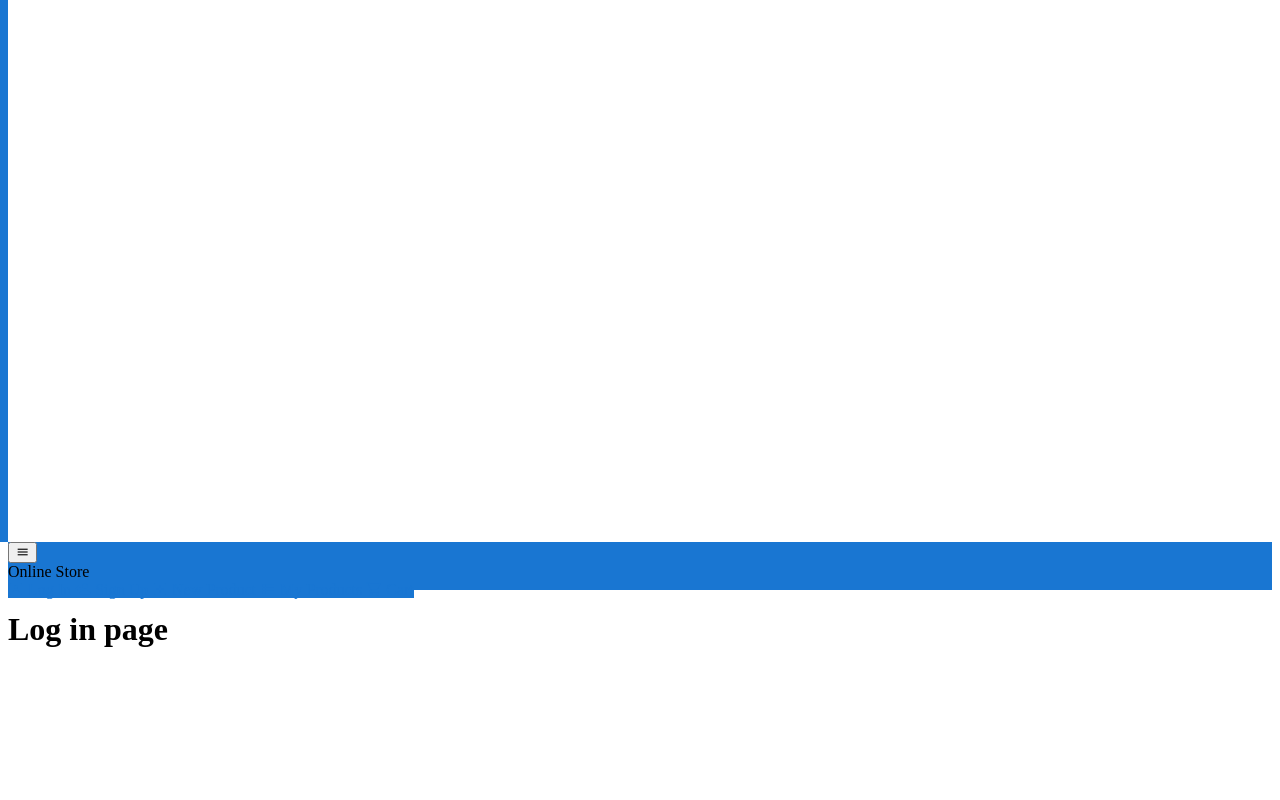
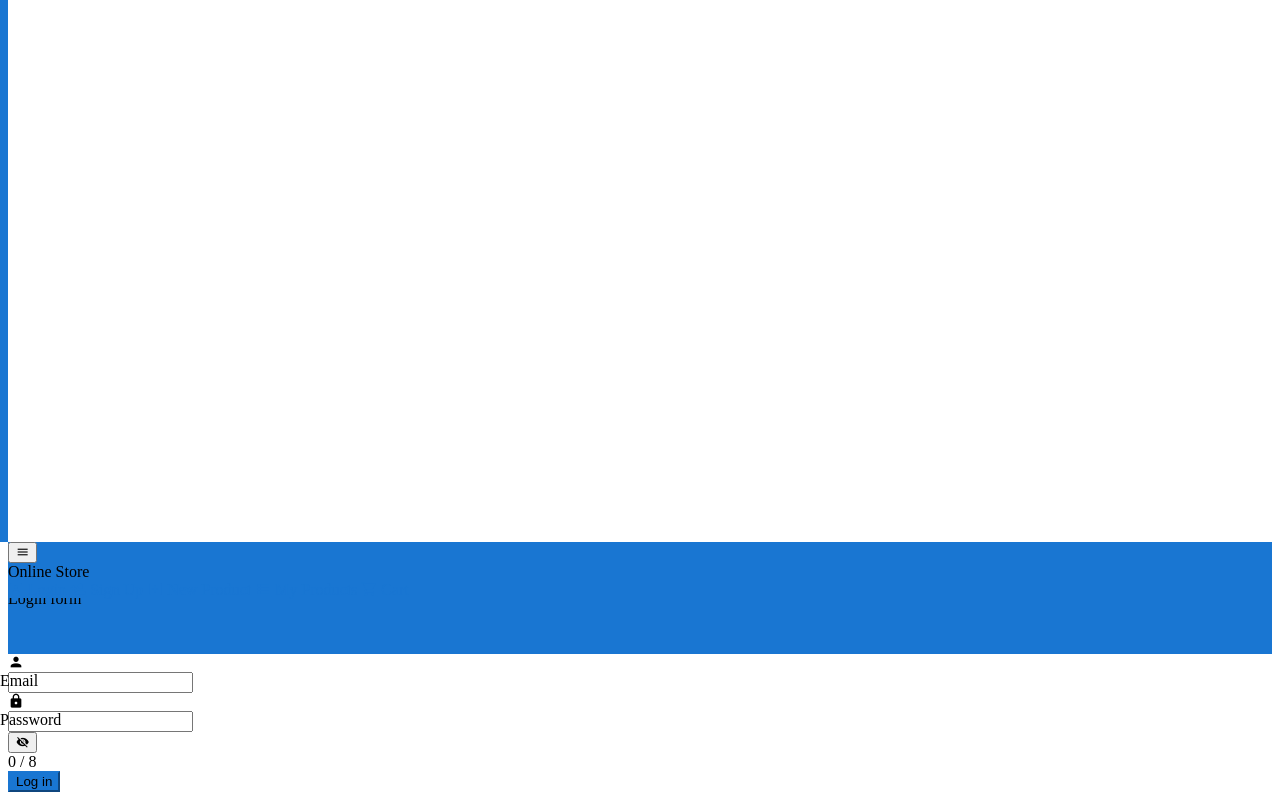
Before and after one commit to ledthh/online-store, a Vue app: page /login in a window 1280 px wide. Shown: the part 266-1066 px from the top of the page. Before the commit the page ends 936 px from the top, so only its background shows below. Built offline with nearby package versions, Linux system fonts and the light colour scheme.

Commit message:
Updated login page

```diff
--- a/src/components/NavBar.vue
+++ b/src/components/NavBar.vue
@@ -15,7 +15,7 @@
         </v-list-item-group>
       </v-list>
     </v-navigation-drawer>
-    <v-toolbar app dense dark color="primary">
+    <v-app-bar dense dark color="primary">
       <v-app-bar-nav-icon
         class="hidden-md-and-up"
         @click="sideNav = !sideNav"
@@ -34,7 +34,7 @@
           {{ link.title }}
         </v-btn>
       </v-toolbar-items>
-    </v-toolbar>
+    </v-app-bar>
   </div>
 </template>
 
@@ -44,7 +44,7 @@ export default {
     return {
       sideNav: false,
       links: [
-        { icon: "mdi-account-box", title: "Log In", url: "/login" },
+        { icon: "mdi-account-box", title: "Login", url: "/login" },
         { icon: "mdi-account-plus", title: "Sign Up", url: "/signup" },
         { icon: "mdi-plus-box", title: "New Product", url: "/new" },
         { icon: "mdi-view-list", title: "My Products", url: "/list" },
--- a/src/views/Auth/LogIn.vue
+++ b/src/views/Auth/LogIn.vue
@@ -1,8 +1,41 @@
 <template>
   <v-container>
-    <v-row>
-      <v-col cols="12">
-        <h1>Log in page</h1>
+    <v-row justify="center">
+      <v-col cols="12" sm="8" md="6">
+        <v-card elevation="12">
+          <v-toolbar color="primary" elevation="0" dark>
+            <v-toolbar-title>Login form</v-toolbar-title>
+          </v-toolbar>
+          <v-card-text>
+            <v-form ref="form" lazy-validation v-model="valid">
+              <v-text-field
+                label="Email"
+                name="email"
+                type="email"
+                prepend-icon="mdi-account"
+                v-model="email"
+                :rules="emailRules"
+              >
+              </v-text-field>
+              <v-text-field
+                label="Password"
+                name="password"
+                :type="showPass ? 'text' : 'password'"
+                counter="8"
+                prepend-icon="mdi-lock"
+                :append-icon="showPass ? 'mdi-eye' : 'mdi-eye-off'"
+                v-model="password"
+                :rules="passwordRules"
+                @click:append="showPass = !showPass"
+              >
+              </v-text-field>
+            </v-form>
+          </v-card-text>
+          <v-card-actions>
+            <v-spacer />
+            <v-btn color="primary" :disabled="!valid" @click="onSubmit">Log in</v-btn>
+          </v-card-actions>
+        </v-card>
       </v-col>
     </v-row>
   </v-container>
@@ -11,7 +44,31 @@
 <script>
 export default {
   data() {
-    return {};
+    return {
+      valid: false,
+      email: '',
+      password: '',
+      showPass: false,
+      emailRules: [
+        v => !!v || 'E-mail is required',
+        v => /.+@.+/.test(v) || 'E-mail must be valid'
+      ],
+      passwordRules: [
+        v => !!v || 'Password is required',
+        v => (v && v.length >= 8) || 'Password must be equal or more than 8 characters'
+      ]
+    };
+  },
+  methods: {
+    onSubmit() {
+      if (this.$refs.form.validate()) {
+        let user = {
+          email: this.email,
+          password: this.password
+        };
+        console.log(user);
+      }
+    }
   }
 };
 </script>
```
